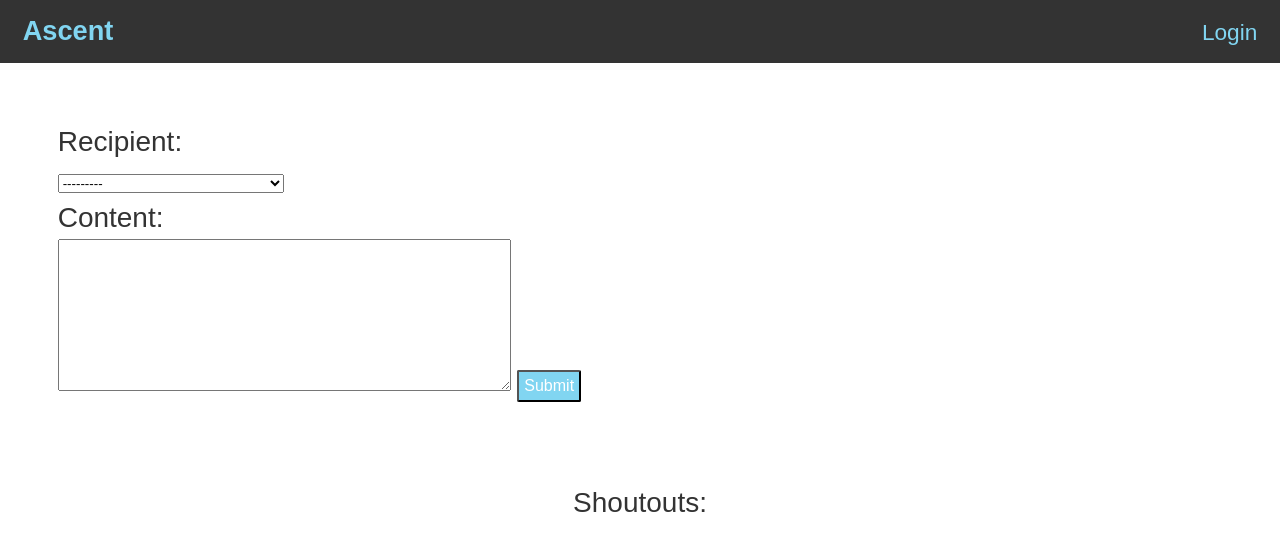
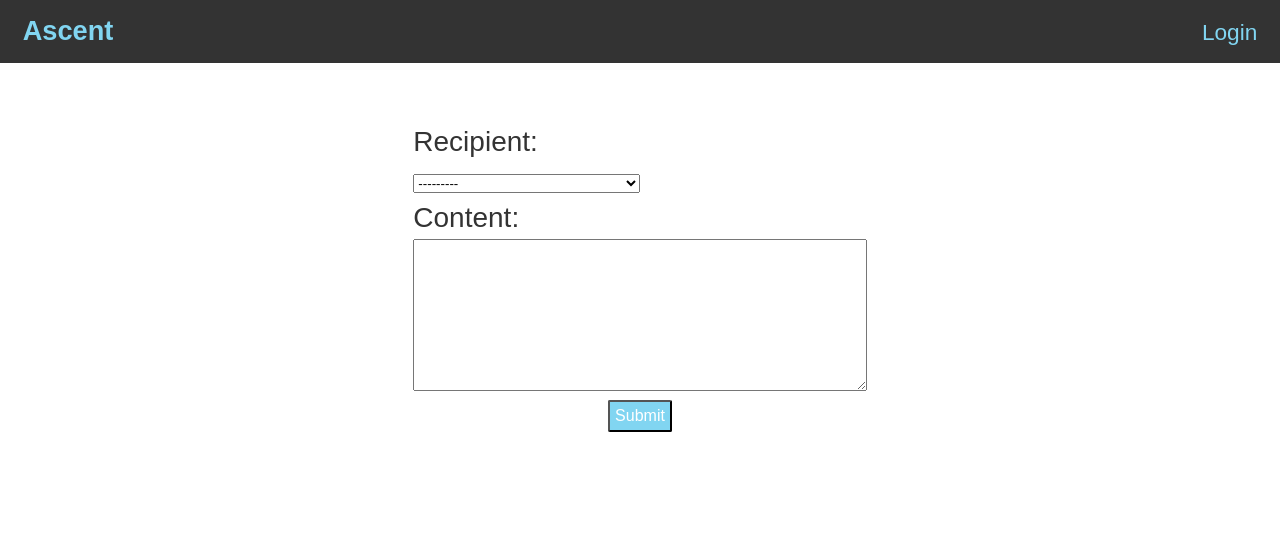
Before and after one commit to william-warren/ascent, a Django app: page /shoutouts/ in a window 1280 px wide. Shown: the top 551 px of the page. Run offline with Django 3.2, Linux system fonts and the light colour scheme; data that the repository does not hold is empty.

Commit message:
edited 'shoutouts' container and gave it better design.
Co-authored-by: Christian Guzman <christianguzman207@gmail.com>

```diff
--- a/shoutouts/templates/shoutouts.html
+++ b/shoutouts/templates/shoutouts.html
@@ -4,7 +4,7 @@
 <div class="form-container">
     <form action="{% url 'shoutouts:home' %}" method="POST">
         {% csrf_token %}
-        {{ form }}
+        <div id="form">{{ form }}</div>
         <button class="submit-btn">Submit</button>
     </form>
 
@@ -13,14 +13,14 @@
 
 
 <div id="shoutouts-container">
-    <label id="shoutout-label">Shoutouts:</label>
+    <!-- <label id="shoutout-label">Shoutouts:</label> -->
     <ul id="shoutout-list">
         {% for shoutout in shoutouts %}
         <li class="shoutout">
             <p>To {{ shoutout.recipient }}:</p>
             <p id="content">{{ shoutout.content }}</p>
             <p id="likes">{{ shoutout.likes }} <button>👍</button></p>
-            <p>From, {{ shoutout.user }} on {{ shoutout.datetime }}</p>
+            <p id="shoutout-detail">From, {{ shoutout.user }} on {{ shoutout.datetime }}</p>
         </li>
         {% endfor %}
     </ul>
@@ -43,6 +43,16 @@
         font-size: 20px;
     }
 
+    .shoutout {
+        overflow-wrap: break-word;
+        border: black 1px solid;
+        border-radius: 1rem;
+        padding: 1rem;
+        width: 12.5rem;
+        margin: 1rem;
+        background-color: rgba(155, 152, 152, 0.26);
+    }
+
     #shoutout-label {
         text-align: center;
         margin-bottom: 2rem;
@@ -53,7 +63,7 @@
         list-style-type: none;
         display: grid;
         grid-template-columns: 1fr 1fr;
-        margin-left: 7rem;
+        margin-left: 8.5rem;
     }
 
     textarea {
@@ -64,9 +74,19 @@
 
     .form-container {
         display: flex;
+        justify-content: center;
         flex-direction: column;
         align-items: flex-start;
         padding: 35px;
+        margin: auto;
+    }
+
+    .form-container form {
+        margin: auto;
+        display: flex;
+        justify-content: center;
+        align-items: center;
+        flex-direction: column;
     }
 
     .submit-btn {
@@ -76,5 +96,9 @@
         font-size: 16px;
         border-radius: 2px;
     }
+
+    #shoutout-detail {
+        font-size: 12pt;
+    }
 </style>
-{% endblock content %}
+{% endblock content %}å
```
